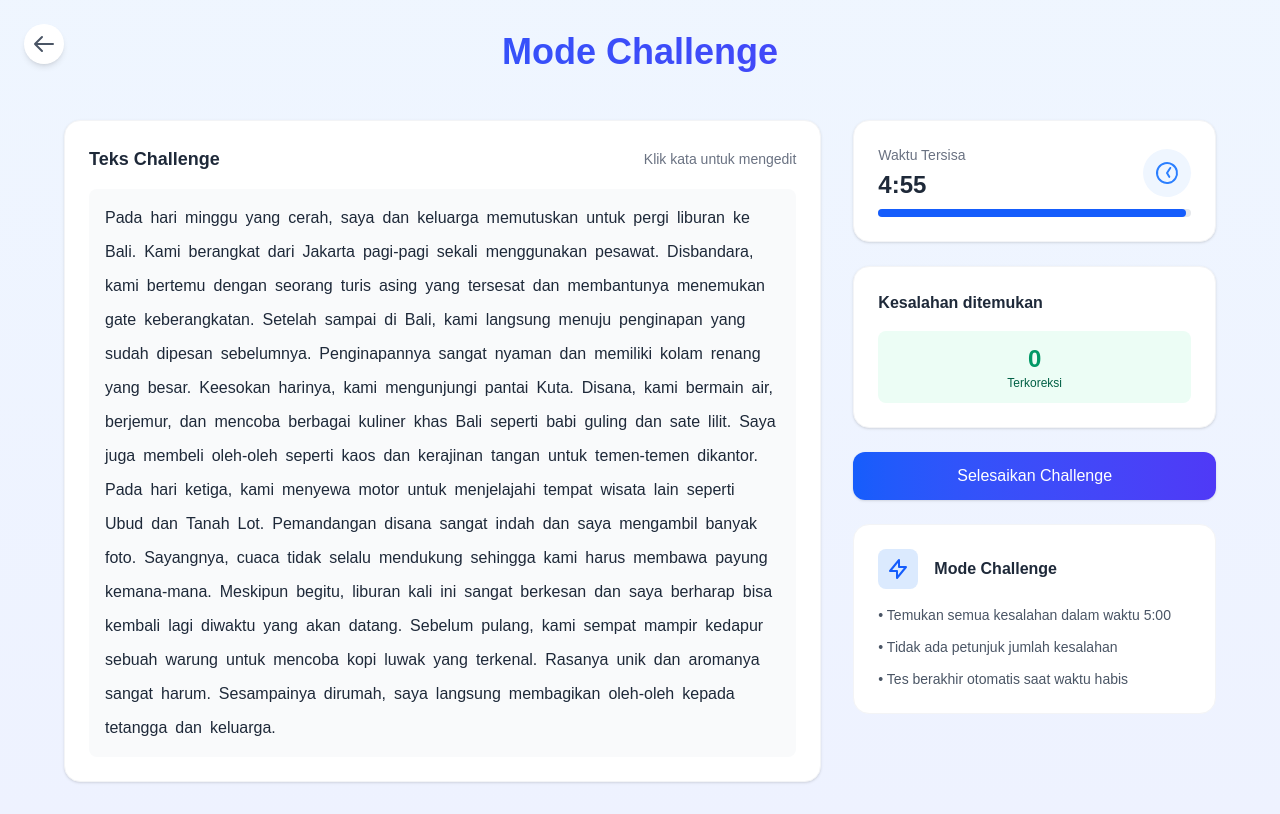
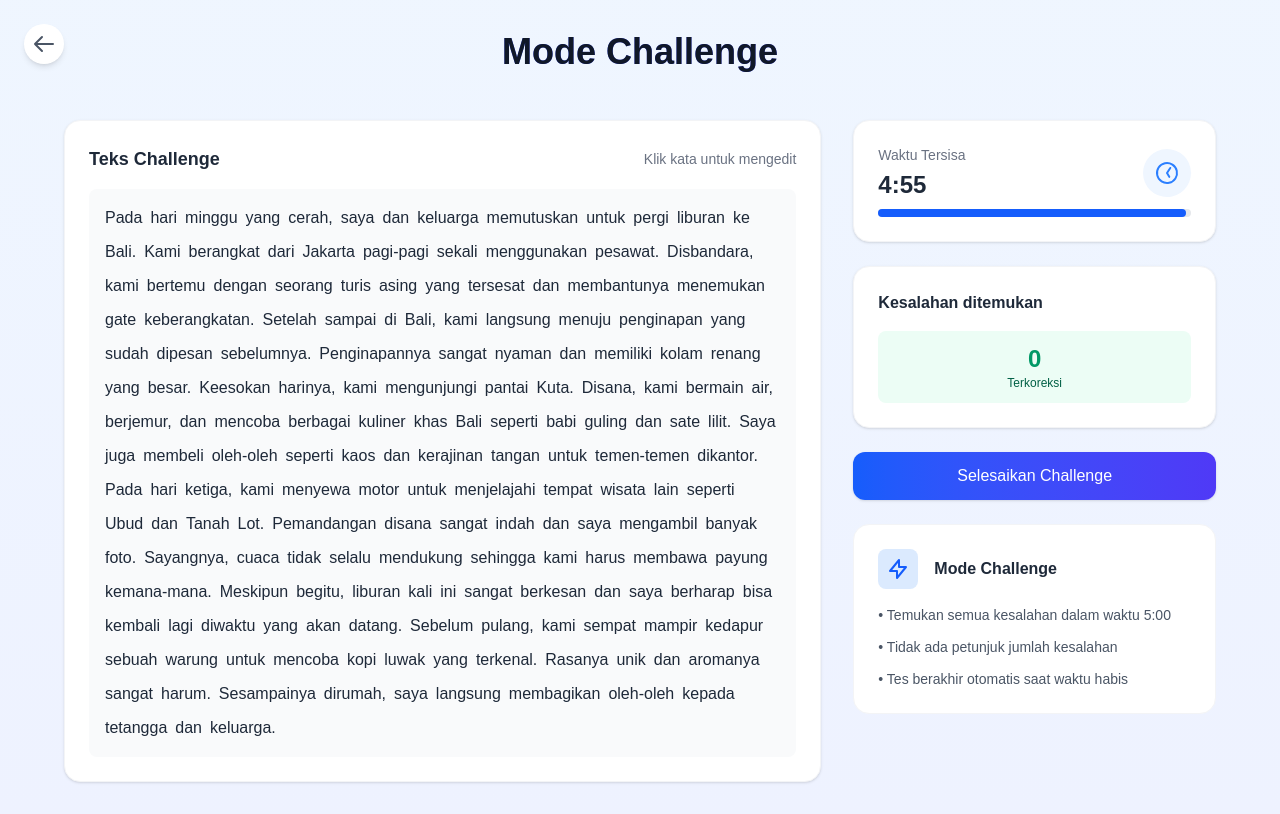
Before and after one commit to Aldeanv/TelIkata, a Next.js app: page /Telikata/challenge in a window 1280 px wide. Built offline with nearby package versions, Linux system fonts and the light colour scheme.

Commit message:
fix: remove unnecessary class from ChallengePage header

```diff
--- a/src/app/Telikata/challenge/page.tsx
+++ b/src/app/Telikata/challenge/page.tsx
@@ -208,7 +208,7 @@ export default function ChallengePage() {
             initial={{ opacity: 0, y: -20 }}
             animate={{ opacity: 1, y: 0 }}
             transition={{ duration: 0.5 }}
-            className="text-3xl sm:text-4xl font-bold text-gray-900 mb-2 bg-gradient-to-r from-blue-600 to-indigo-600 bg-clip-text text-transparent"
+            className="text-3xl sm:text-4xl font-bold text-gray-900 mb-2 bg-gradient-to-r from-blue-600 to-indigo-600 bg-clip-text"
           >
             Mode Challenge
           </motion.h1>
```
